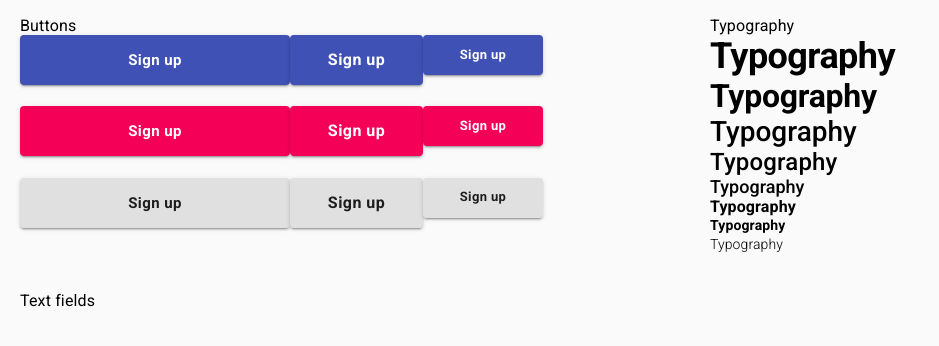
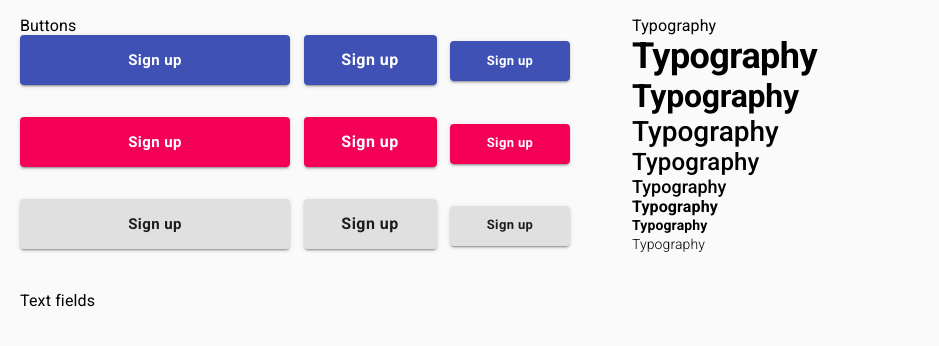
Before and after one commit to Sleepy-girl/test_voypost_fullstack, a React (Create React App) app: page /story-book in a window 1280 px wide. Shown: the top 346 px of the page, without its empty margins (0-939 px from the left). Built offline with nearby package versions, Linux system fonts and the light colour scheme.

Commit message:
layout first-part

```diff
--- a/src/pages/StoryBook.js
+++ b/src/pages/StoryBook.js
@@ -12,12 +12,18 @@ function StoryBook() {
             Buttons
           </TypographyComponent>
           <Box
-            display="flex"
-            justifyContent="space-between"
+            // display="flex"
+            // justifyContent="space-between"
+            // alignItems=""
             flexWrap="wrap"
             minHeight={214}
           >
-            <Box display="flex" justifyContent="space-between">
+            <Box
+              display="flex"
+              justifyContent="space-between"
+              alignItems="baseline"
+              mb={4}
+            >
               {buttonsParams.map(button => (
                 <ButtonComponent
                   variant="contained"
@@ -28,7 +34,12 @@ function StoryBook() {
                 </ButtonComponent>
               ))}
             </Box>
-            <Box display="flex" justifyContent="space-between">
+            <Box
+              display="flex"
+              justifyContent="space-between"
+              alignItems="baseline"
+              mb={4}
+            >
               {buttonsParams.map(button => (
                 <ButtonComponent
                   variant="contained"
@@ -39,7 +50,11 @@ function StoryBook() {
                 </ButtonComponent>
               ))}
             </Box>
-            <Box display="flex" justifyContent="space-between">
+            <Box
+              display="flex"
+              justifyContent="space-between"
+              alignItems="baseline"
+            >
               {buttonsParams.map(button => (
                 <ButtonComponent variant="contained" size={button}>
                   Sign up
```
